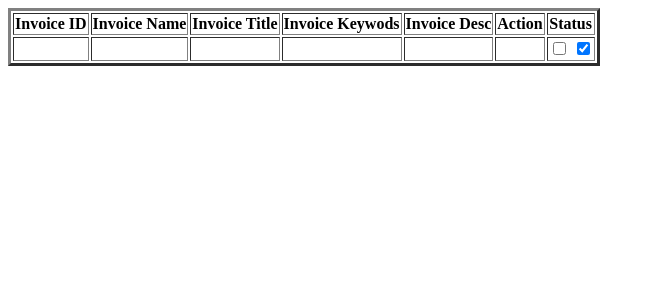
After one commit to sanoojktk/multiecom, a PHP site: page /multiecom/tests.php in a window 1280 px wide. The commit adds this page. Shown: the top 300 px of the page, without its empty margins (0-655 px from the left). Run offline with PHP 8.4, Linux system fonts and the light colour scheme; data that the repository does not hold is empty; some libraries are stand-ins or nearby versions.

Commit message:
update22.1.2022

```diff
--- a/orders.php
+++ b/orders.php
@@ -83,7 +83,7 @@ $storeids=$_SESSION['fk_id'];
                             </div>
                             <ul class="listview">
 <?php
-$sqi="SELECT id,order_id, qty, product_price, product_image, seller_id FROM order_details WHERE seller_id='$storeids' ORDER BY id DESC";
+$sqi="SELECT id,order_id,order_date,qty,product_price,product_image,seller_id FROM order_details WHERE seller_id='$storeids' ORDER BY id DESC";
 
 $result = $mysqli->query($sqi);
 if (!empty($result) && $result->num_rows > 0) {
@@ -91,7 +91,7 @@ if (!empty($result) && $result->num_rows > 0) {
 while($row = $result->fetch_assoc()) {
 ?>
                                 <li>
-                        <a onclick="document.location='order-details.php?sa=<?php echo $row['order_id'] ?>'">
+                        <a onclick="document.location='order-detail.php?sa=<?php echo $row['order_id'] ?>'">
                                         <div class="card cart-item">
                                             <div class="card-body">
                                                 <div class="in">
@@ -101,7 +101,7 @@ while($row = $result->fetch_assoc()) {
                                         <p class="text-muted">Order# :<?php echo $row['order_id'] ?></p>
                                                         <p class="detail"><?php echo $row['qty'] ?> Items</p>
                                          <strong class="price">$ <?php echo $row['product_price'] ?> </strong>
-                                                        <p class="detail">2021-01-02,05:45 PM</p>
+                                                        <p class="detail"><?php echo $row['order_date'] ?></p>
                                                     </div>
                                                 </div>
 
--- /dev/null
+++ b/tests.php
@@ -0,0 +1,41 @@
+<!DOCTYPE html>
+<html>
+<head>
+	<meta charset="utf-8">
+	<meta name="viewport" content="width=device-width, initial-scale=1">
+	<title></title>
+</head>
+<body>
+<div class="panel-body">
+<table border="3">
+<thead>
+<tr>
+<th>Invoice ID</th>
+<th>Invoice Name</th>
+<th>Invoice Title</th>
+<th>Invoice Keywods</th>
+<th>Invoice Desc</th>
+<th>Action</th>
+<th>Status</th>
+</tr>
+</thead>
+<tbody><!--?php $pageid=1; while($result_data = mysqli_fetch_array($str)) { ?-->
+<tr class="odd gradeX">
+<td></td>
+<td></td>
+<td></td>
+<td class="center"></td>
+<td class="center"></td>
+<td class="center"><a id="myWish" class="btn btn-danger btn-xs" href="do_action.php?page=invoice&did=<?php echo $result_data['productid']; ?>"><i class="glyphicon glyphicon-remove"></i> </a> <!--| <a href="" class="btn btn-primary btn-xs"><i class="glyphicon glyphicon-edit"></i> </a>--></td>
+<td><!--?php if($result_data['status']=='0') { ?-->
+<input id="toggle_<?php echo $result_data['productid']; ?>" name="toggle" type="checkbox" value="<?php echo $result_data['productid']; ?>" data-toggle="toggle" data-off="Closed" data-on="Open" />
+<!--?php }?-->
+<!--?php if($result_data['status']=='1') { ?-->
+<input id="toggle_<?php echo $result_data['productid']; ?>" checked="checked" name="toggle" type="checkbox" value="<?php echo $result_data['productid']; ?>" data-toggle="toggle" data-off="Closed" data-on="Open" />
+<!--?php }?--></td>
+</tr>
+<!--?php $pageid++; } ?--></tbody>
+</table>
+</div>
+</body>
+</html>
```
Also changed, not shown: order-detail.php (+8 -2 lines).
